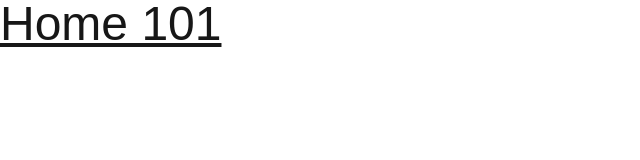
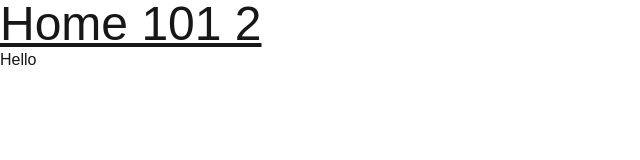
Before and after one commit to abubaker-cs/nextjs_basics, a Next.js app: page / in a window 1280 px wide. Shown: the top 160 px of the page, without its empty margins (0-640 px from the left). Built offline with nearby package versions, Linux system fonts and the light colour scheme.

Commit message:
Added React Complier to the project

```diff
--- /dev/null
+++ b/app/components/hello.tsx
@@ -0,0 +1,9 @@
+'use client';
+
+const Hello = () => {
+    console.log('I am a client component!');
+    return (
+        <div>Hello</div>
+    )
+}
+export default Hello
--- a/app/page.tsx
+++ b/app/page.tsx
@@ -1,11 +1,15 @@
 import React from 'react'
+import Hello from "@/app/components/hello";
 
 const Home = () => {
 
     console.log('Recorded: Home page');
 
     return (
-        <div className="text-5xl underline">Home 101</div>
+        <main>
+            <div className="text-5xl underline">Home 101 2</div>
+            <Hello />
+        </main>
     )
 }
 export default Home
--- a/next.config.ts
+++ b/next.config.ts
@@ -1,7 +1,7 @@
 import type { NextConfig } from "next";
 
 const nextConfig: NextConfig = {
-
+  reactCompiler: true,
   allowedDevOrigins: ['local-origin.dev', '*.local-origin.dev', '192.168.2.100'],
   experimental:{
       turbopackFileSystemCacheForDev: true,
--- a/package.json
+++ b/package.json
@@ -9,6 +9,7 @@
     "lint": "eslint"
   },
   "dependencies": {
+    "babel-plugin-react-compiler": "^1.0.0",
     "next": "16.2.4",
     "react": "19.2.4",
     "react-dom": "19.2.4"
```
Also changed, not shown: 1 other file (tests, documents, lock files or other folders).
